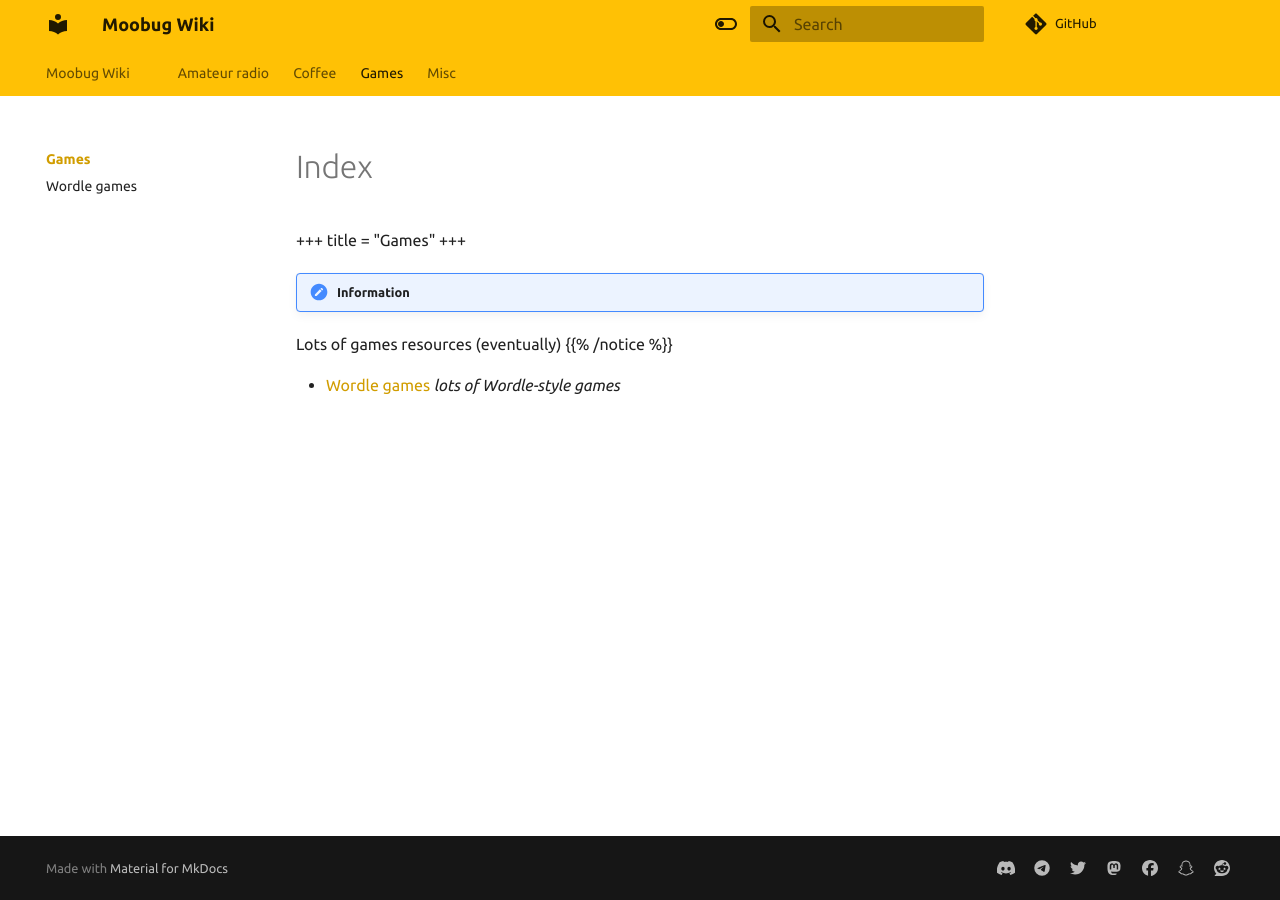
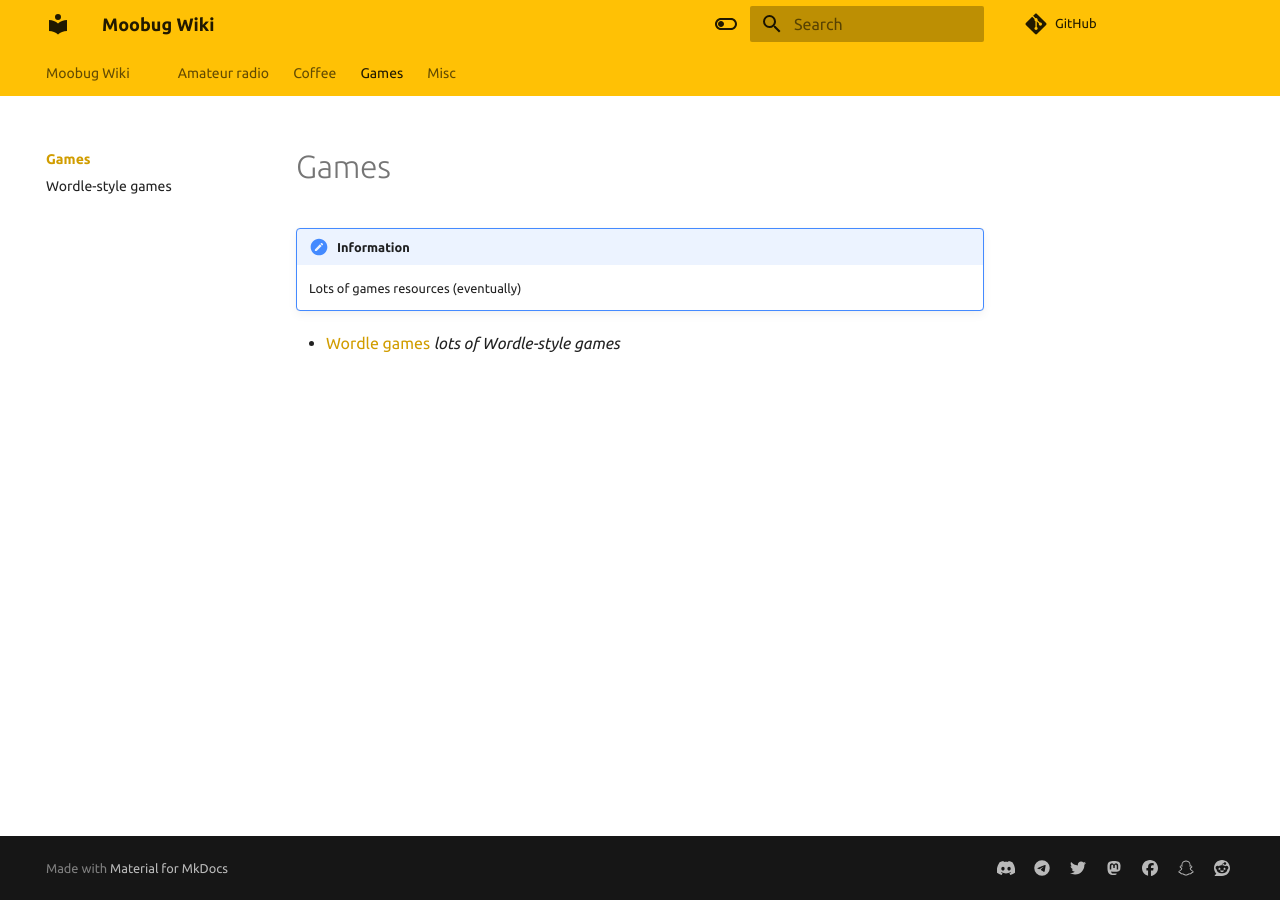
Before and after one commit to thelovebug/wiki.moobug.net, an MkDocs documentation site: the page built from docs/docs/games/index.md, in a window 1280 px wide. Built offline with MkDocs 1.6.1 and Material for MkDocs 9.7.7, drawn with Linux system fonts in a browser that asks for light colours; comment, search, counter and statistics services are not loaded.

Commit message:
Missed a couple of page migrations

```diff
--- a/docs/docs/games/index.md
+++ b/docs/docs/games/index.md
@@ -1,9 +1,8 @@
-+++
-title = "Games"
-+++
+---
+title: "Games"
+---
 
 !!! information
-Lots of games resources (eventually)
-{{% /notice %}}
+    Lots of games resources (eventually)
 
 * [Wordle games](wordle_games.md) *lots of Wordle-style games*
--- a/docs/docs/games/wordle_games.md
+++ b/docs/docs/games/wordle_games.md
@@ -1,6 +1,6 @@
-+++
-title = "Wordle-style games"
-+++
+---
+title: "Wordle-style games"
+---
 
 ## Word games
 
```
Also changed, not shown: docs/docs/coffee/aeropress.md (+14 -20 lines), docs/docs/coffee/index.md (+3 -3 lines).
